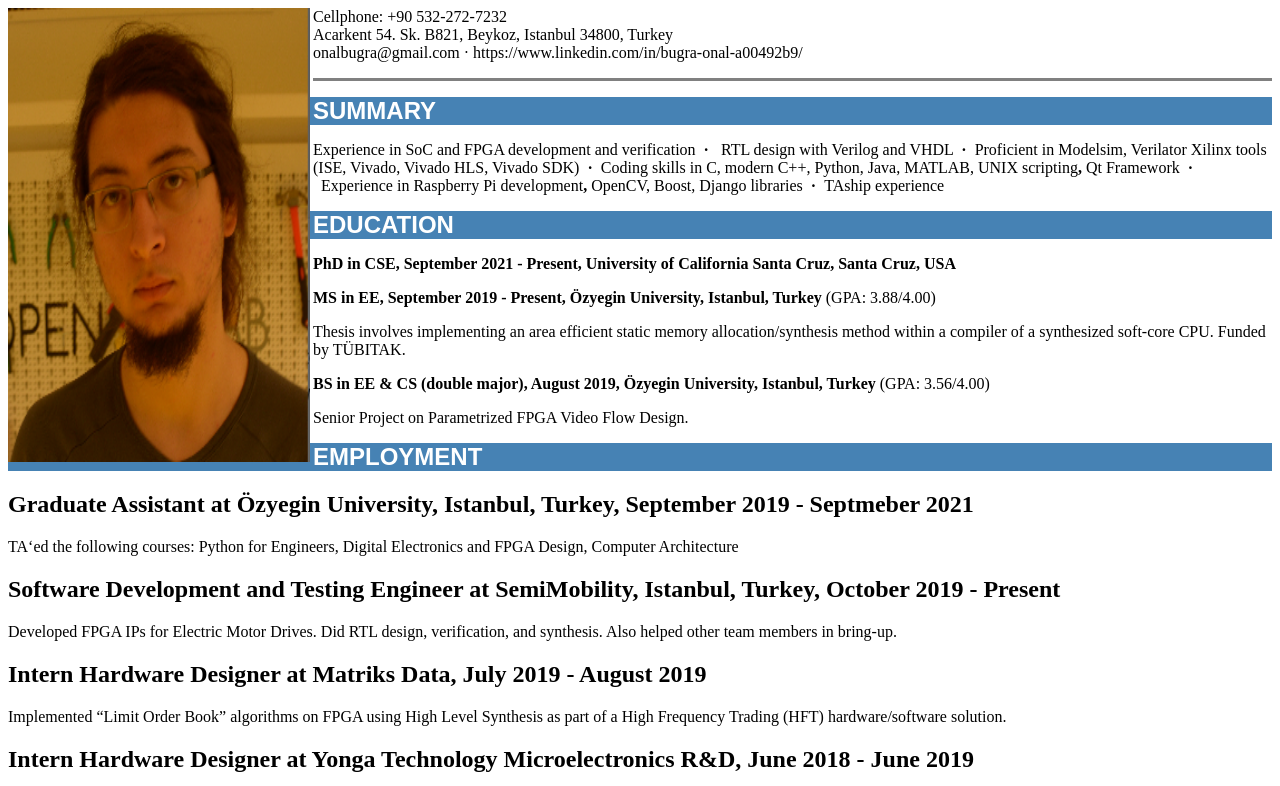
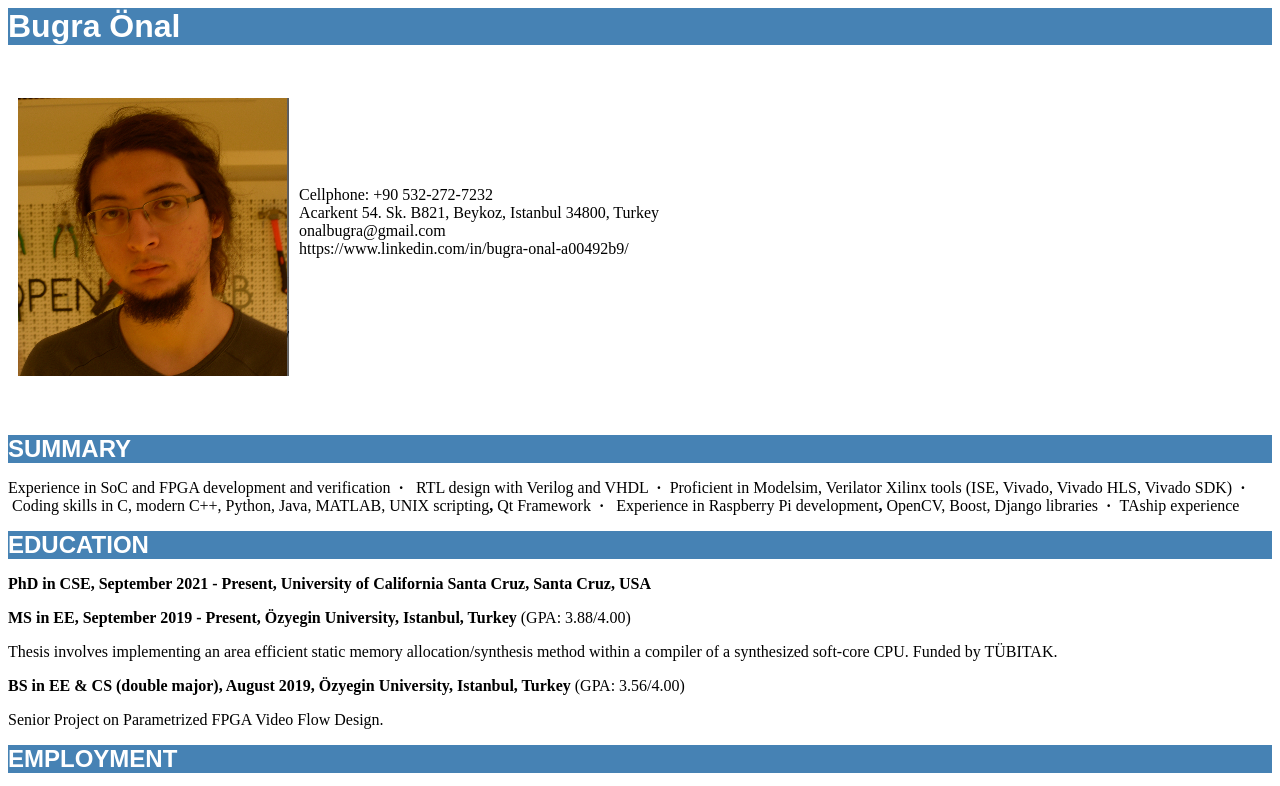
Before and after one commit to bugraonal/bugraonal.github.io, a plain HTML site: page index.html in a window 1280 px wide. Shown: the top 786 px of the page. Drawn offline with Linux system fonts and the light colour scheme.

Commit message:
Even more formatting

```diff
--- a/index.html
+++ b/index.html
@@ -1,17 +1,27 @@
 <html>
 <style>
-TITLE {
+H5 {
     FONT-SIZE: 32px; BACKGROUND: steelblue; COLOR: white; FONT-FAMILY: Arial, helvetica, sans-serif
 }
 H1 {
 	FONT-SIZE: 24px; BACKGROUND: steelblue; COLOR: white; FONT-FAMILY: Arial, helvetica, sans-serif
 }
+H2 {
+    FONT-SIZE: 16px; STRONG
+}
 </style>
 
-<TITLE><strong>Bugra </strong><strong>&Ouml;</strong><strong>nal</strong></TITLE>
-<p><img src="profile_cropped.png" height=454 width=302 align=left></p>
-<p>Cellphone: +90 532-272-7232<br /> Acarkent 54. Sk. B821, Beykoz, Istanbul 34800, Turkey<br />onalbugra@gmail.com &middot; https://www.linkedin.com/in/bugra-onal-a00492b9/</p>
-<hr noshade size="3">
+<h5><strong>Bugra </strong><strong>&Ouml;</strong><strong>nal</strong></h5>
+<p><img src="profile_cropped.png" height=278 width=271 align=left hspace="10"></p>
+<br>
+<br>
+<br>
+<br>
+<p>Cellphone: +90 532-272-7232<br /> Acarkent 54. Sk. B821, Beykoz, Istanbul 34800, Turkey<br />onalbugra@gmail.com<br /> https://www.linkedin.com/in/bugra-onal-a00492b9/</p>
+<br><br>
+<br><br>
+<br><br>
+<br><br>
 <h1><strong>S</strong><strong>UMMARY</strong></h1>
 <p>Experience in SoC and FPGA development and verification&nbsp; <strong>&middot; &nbsp;&nbsp;</strong>RTL design with Verilog and VHDL &nbsp;<strong>&middot; &nbsp;</strong>Proficient in Modelsim, Verilator Xilinx tools (ISE, Vivado, Vivado HLS, Vivado SDK)<strong> &nbsp;&middot; &nbsp;</strong>Coding skills in C, modern C++, Python, Java, MATLAB, UNIX scripting<strong>, </strong>Qt Framework&nbsp; <strong>&middot; &nbsp;</strong>&nbsp;Experience in Raspberry Pi development<strong>, </strong>OpenCV, Boost, Django libraries&nbsp; <strong>&middot; &nbsp;</strong>TAship experience</p>
 <h1>EDUCATION</h1>
```
